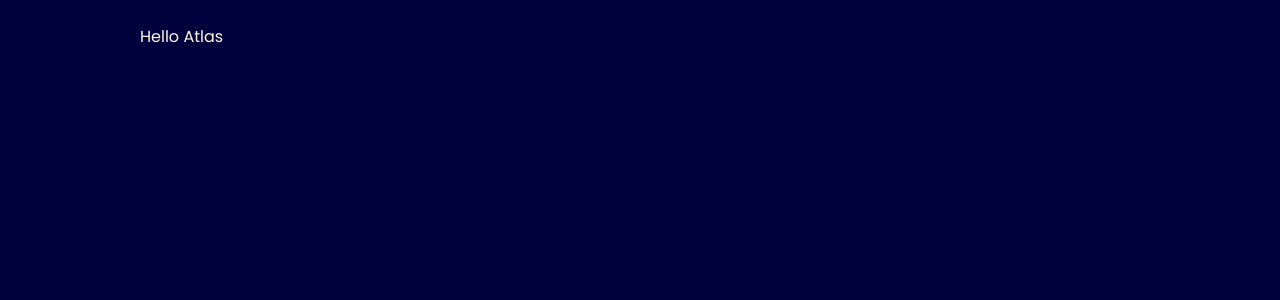
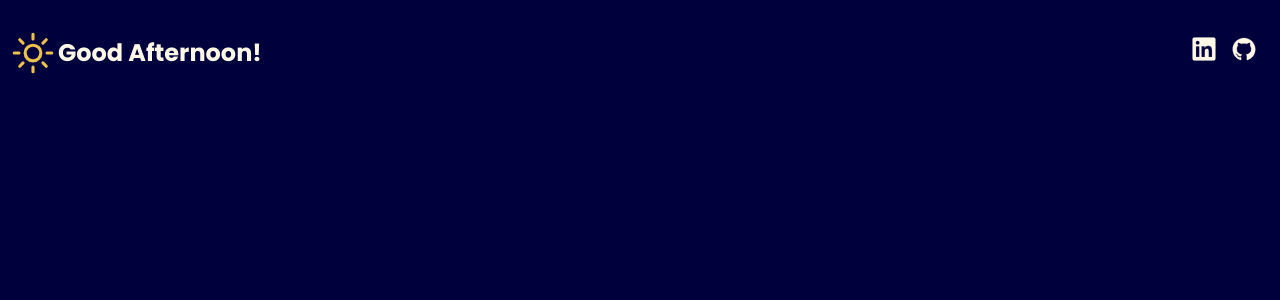
Before and after one commit to allisonabinger/atlas-react-and-jsx, a React (Vite) app: page / in a window 1280 px wide. Shown: the top 300 px of the page. Built offline with nearby package versions, Linux system fonts and the light colour scheme.

Commit message:
A - 08/26 01:07 PM - Updated header for app: created conditional greeting + social links to github and linkedin

```diff
--- a/src/App.jsx
+++ b/src/App.jsx
@@ -1,5 +1,9 @@
+import { StrictMode } from "react";
+import Header from "./components/Header";
+
+
 function App() {
-  return <div className="app">Hello Atlas</div>;
+  return <Header />;
 }
 
 export default App;
--- /dev/null
+++ b/src/components/Greeting.jsx
@@ -0,0 +1,43 @@
+// greets the user based on the time of day
+import React from "react";
+import daySVG from "../assets/day.svg";
+import eveningSVG from "../assets/day.svg";
+import nightSVG from "../assets/day.svg";
+
+function Greeting() {
+  let message;
+
+  const date = new Date();
+  const hour = date.getHours();
+//   console.log(hour);
+
+  if (hour >= 6 && hour < 12) {
+    message = (
+      <h1 className="greeting">
+        <img src={daySVG} alt="day logo"></img>Good Morning!
+      </h1>
+    );
+  } else if (hour >= 12 && hour < 17) {
+    message = (
+      <h1 className="greeting">
+        <img src={daySVG} alt="day logo"></img>Good Afternoon!
+      </h1>
+    );
+  } else if (hour >= 17 && hour < 20) {
+    message = (
+      <h1 className="greeting">
+        <img src={eveningSVG} alt="evening logo"></img>Good Evening!
+      </h1>
+    );
+  } else {
+    message = (
+      <h1 className="greeting">
+        <img src={nightSVG} alt="night logo"></img>Good Night!
+      </h1>
+    );
+  }
+
+  return <div>{message}</div>;
+}
+
+export default Greeting;
--- /dev/null
+++ b/src/components/Header.jsx
@@ -0,0 +1,13 @@
+import React from "react";
+import Greeting from "./Greeting.jsx";
+import SocialLinks from "./SocialLinks.jsx"
+
+function Header() {
+    return (
+        <nav>
+            <Greeting /><SocialLinks/>
+        </nav>
+    )
+}
+
+export default Header;
--- /dev/null
+++ b/src/components/SocialLinks.jsx
@@ -0,0 +1,19 @@
+import React from "react";
+import linkedin from "../assets/linkedin.svg";
+import github from "../assets/github.svg";
+import Header from "./Header";
+
+function SocialLinks() {
+  return (
+    <div className="social-links">
+      <a href="http://www.linkedin.com/in/allisonbinger" target="_blank">
+        <img src={linkedin} alt="linkedin logo" />
+      </a>
+      <a href="http://www.github.com/allisonabinger" target="_blank">
+        <img src={github} alt="github logo" />
+      </a>
+    </div>
+  );
+}
+
+export default SocialLinks;
--- a/src/main.jsx
+++ b/src/main.jsx
@@ -1,8 +1,13 @@
-import ReactDOM from "react-dom/client"
+import ReactDOM from "react-dom/client";
 import "./index.css";
-import App from './App'
+import App from "./App";
+import { StrictMode } from "react";
 
 // Render the App component to the root element
 const div = document.getElementById("root");
 const root = ReactDOM.createRoot(div);
-root.render(<App />);
+root.render(
+  <StrictMode>
+    <App />
+  </StrictMode>
+);
```
